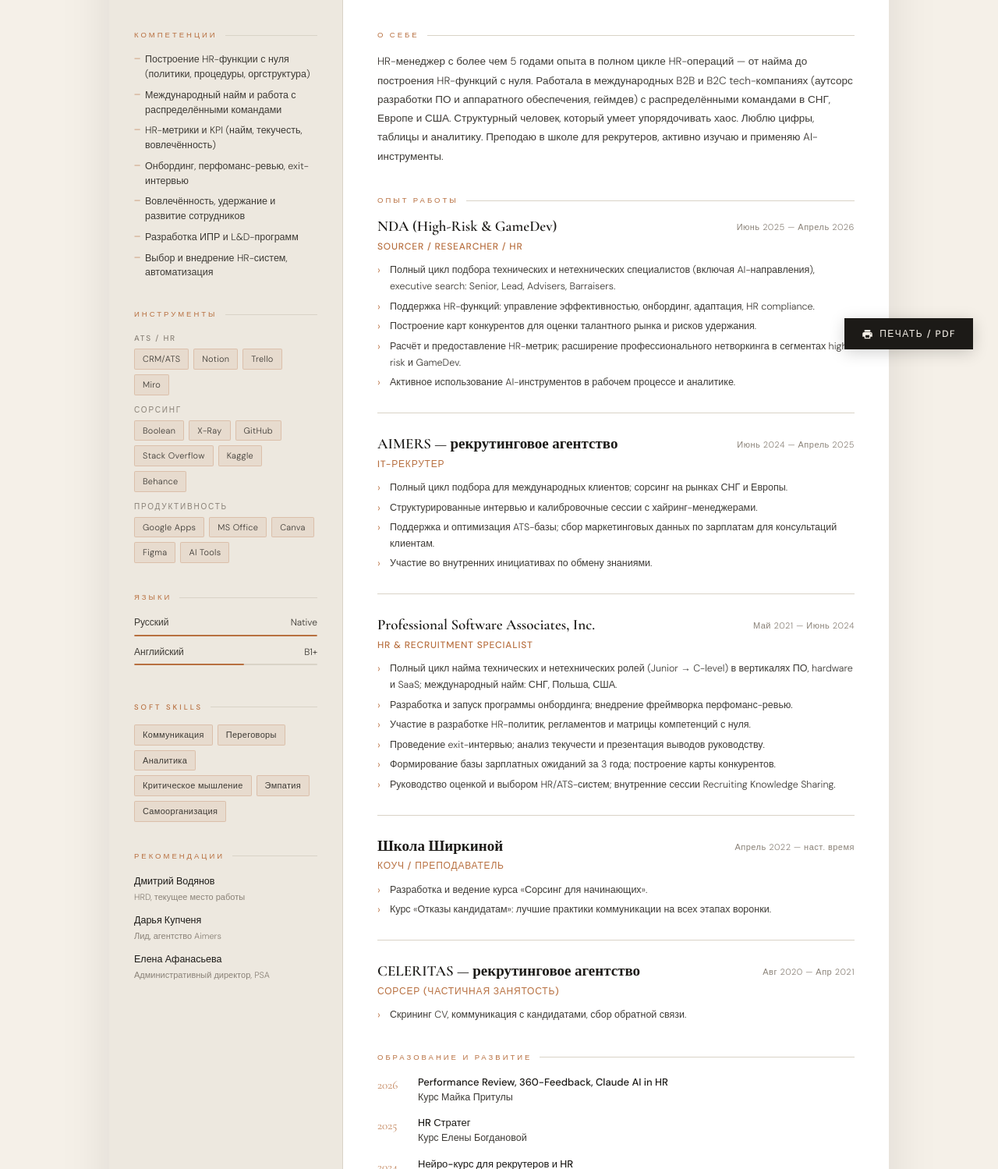
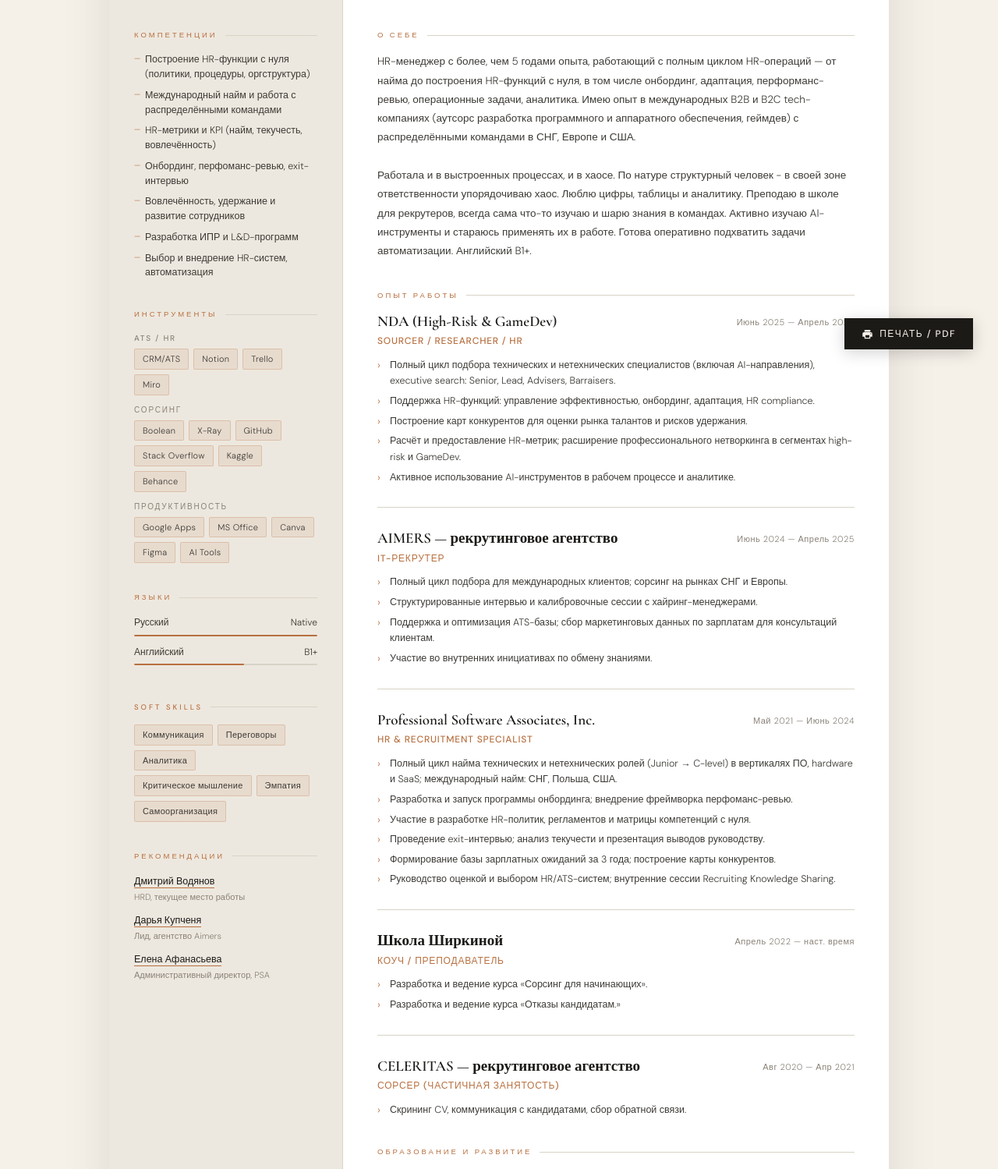
Before and after one commit to Liudmila-Tsvirko/Resume_Tsvirko_Liudmila_HR, a plain HTML site: page index.html in a window 1280 px wide. Shown: the part 320-1819 px from the top of the page at 78% size. Drawn offline with nearby package versions, Linux system fonts and the light colour scheme.

Commit message:
Add files via upload

```diff
--- a/index.html
+++ b/index.html
@@ -363,6 +363,14 @@
     margin-bottom: 5px;
   }
 
+  .ref-name a {
+    color: var(--dark);
+    text-decoration: none;
+    border-bottom: 1px solid var(--accent);
+    transition: color 0.2s;
+  }
+  .ref-name a:hover { color: var(--accent); }
+
   /* Refs */
   .ref-item {
     margin-bottom: 10px;
@@ -535,15 +543,15 @@
     <div>
       <div class="section-label">Рекомендации</div>
       <div class="ref-item">
-        <div class="ref-name">Дмитрий Водянов</div>
+        <div class="ref-name"><a href="https://www.linkedin.com/in/di-humanpartner/" target="_blank">Дмитрий Водянов</a></div>
         <div class="ref-role">HRD, текущее место работы</div>
       </div>
       <div class="ref-item">
-        <div class="ref-name">Дарья Купченя</div>
+        <div class="ref-name"><a href="https://www.linkedin.com/in/daria-kupchenia/" target="_blank">Дарья Купченя</a></div>
         <div class="ref-role">Лид, агентство Aimers</div>
       </div>
       <div class="ref-item">
-        <div class="ref-name">Елена Афанасьева</div>
+        <div class="ref-name"><a href="https://www.linkedin.com/in/elena-afanasieva-14675615b/" target="_blank">Елена Афанасьева</a></div>
         <div class="ref-role">Административный директор, PSA</div>
       </div>
     </div>
@@ -557,7 +565,9 @@
     <div>
       <div class="section-label">О себе</div>
       <p class="about-text">
-        HR-менеджер с более чем 5 годами опыта в полном цикле HR-операций — от найма до построения HR-функций с нуля. Работала в международных B2B и B2C tech-компаниях (аутсорс разработки ПО и аппаратного обеспечения, геймдев) с распределёнными командами в СНГ, Европе и США. Структурный человек, который умеет упорядочивать хаос. Люблю цифры, таблицы и аналитику. Преподаю в школе для рекрутеров, активно изучаю и применяю AI-инструменты.
+        HR-менеджер с более, чем 5 годами опыта, работающий с полным циклом HR-операций — от найма до построения HR-функций с нуля, в том числе онбординг, адаптация, перформанс-ревью, операционные задачи, аналитика. Имею опыт в международных B2B и B2C tech-компаниях (аутсорс разработка программного и аппаратного обеспечения, геймдев) с распределёнными командами в СНГ, Европе и США.
+        <br><br>
+        Работала и в выстроенных процессах, и в хаосе. По натуре структурный человек - в своей зоне ответственности упорядочиваю хаос. Люблю цифры, таблицы и аналитику. Преподаю в школе для рекрутеров, всегда сама что-то изучаю и шарю знания в командах. Активно изучаю AI-инструменты и стараюсь применять их в работе. Готова оперативно подхватить задачи автоматизации. Английский B1+.
       </p>
     </div>
 
@@ -574,7 +584,7 @@
         <ul class="job-desc">
           <li>Полный цикл подбора технических и нетехнических специалистов (включая AI-направления), executive search: Senior, Lead, Advisers, Barraisers.</li>
           <li>Поддержка HR-функций: управление эффективностью, онбординг, адаптация, HR compliance.</li>
-          <li>Построение карт конкурентов для оценки талантного рынка и рисков удержания.</li>
+          <li>Построение карт конкурентов для оценки рынка талантов и рисков удержания.</li>
           <li>Расчёт и предоставление HR-метрик; расширение профессионального нетворкинга в сегментах high-risk и GameDev.</li>
           <li>Активное использование AI-инструментов в рабочем процессе и аналитике.</li>
         </ul>
@@ -618,7 +628,7 @@
         <div class="position">Коуч / Преподаватель</div>
         <ul class="job-desc">
           <li>Разработка и ведение курса «Сорсинг для начинающих».</li>
-          <li>Курс «Отказы кандидатам»: лучшие практики коммуникации на всех этапах воронки.</li>
+          <li>Разработка и ведение курса «Отказы кандидатам.»</li>
         </ul>
       </div>
 
```
